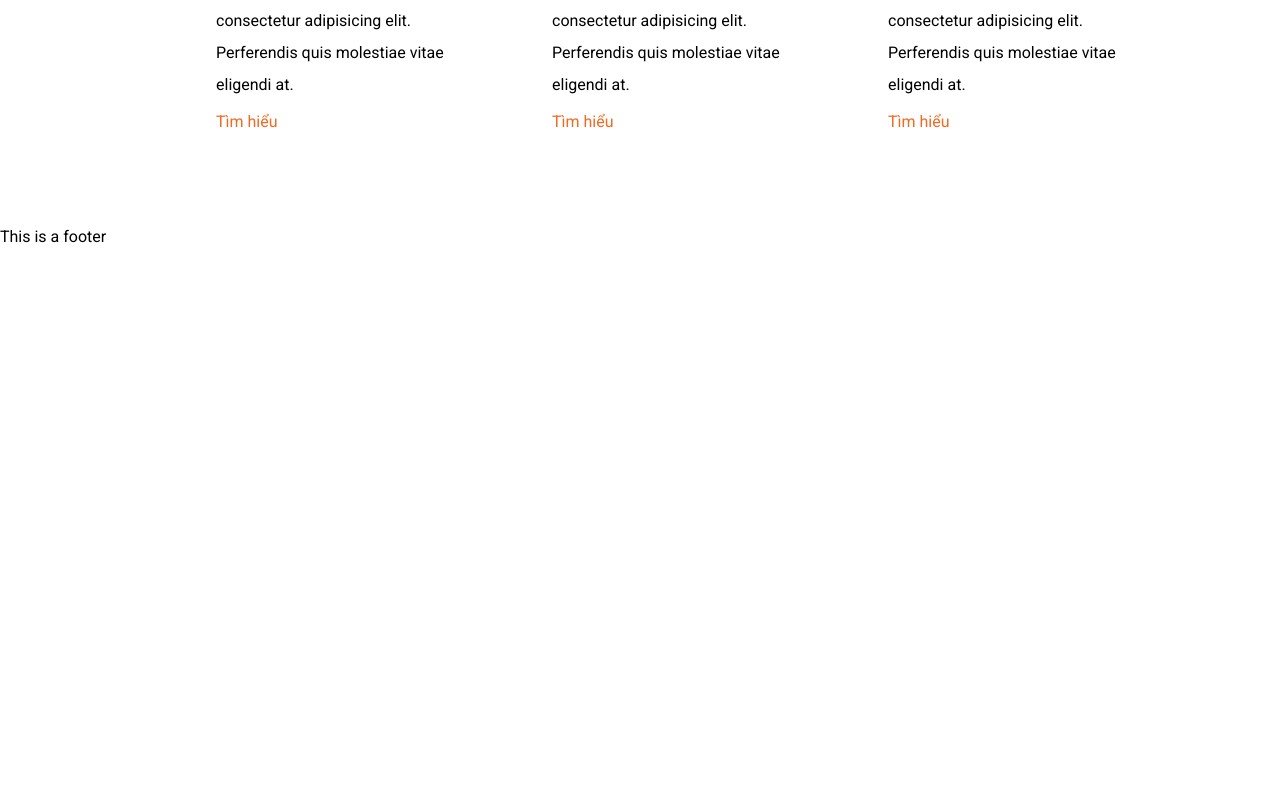
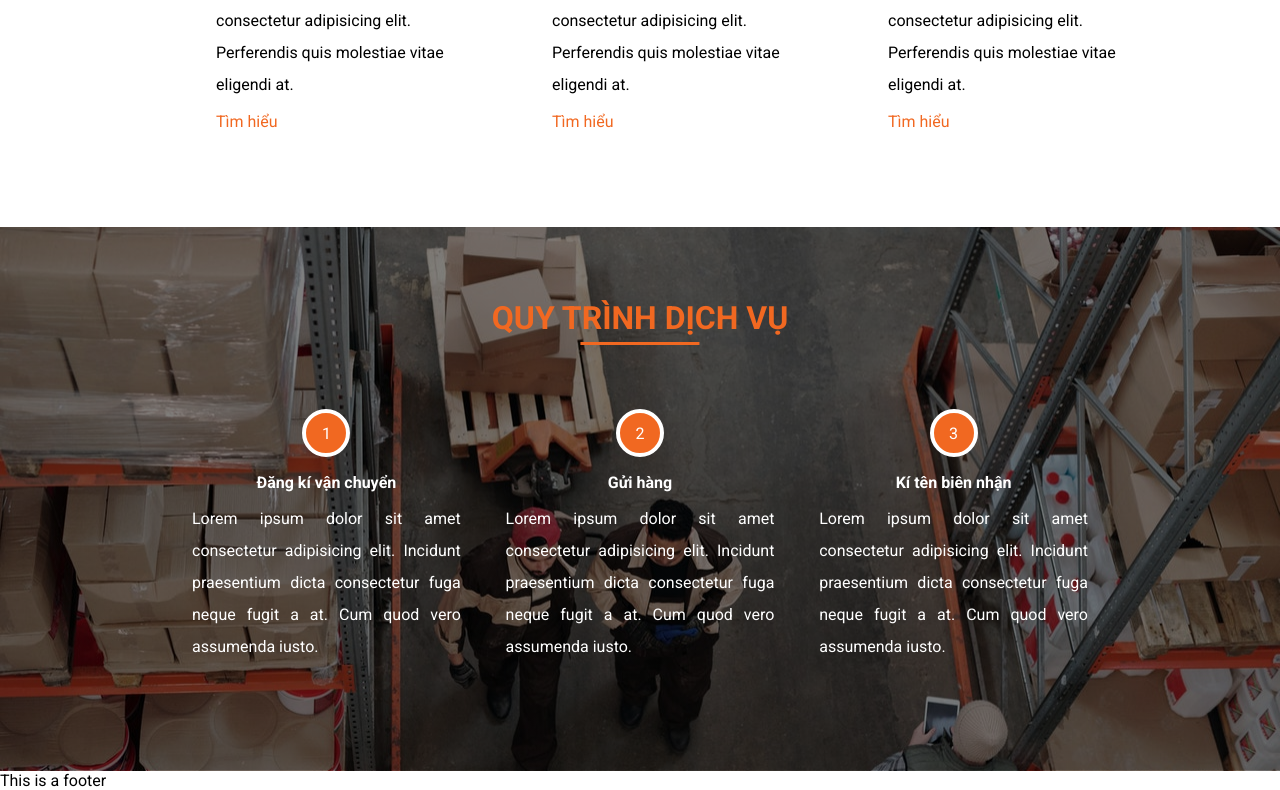
Before and after one commit to huyhoangk21/client-express, a Next.js app: page / in a window 1280 px wide. Shown: the part 1928-2718 px from the top of the page. Before the commit the page ends 2174 px from the top, so only its background shows below. Built offline with nearby package versions, Linux system fonts and the light colour scheme.

Commit message:
finished process section 4/5 homepage done

```diff
--- /dev/null
+++ b/components/Process.js
@@ -0,0 +1,59 @@
+import styled from 'styled-components';
+import { Section } from './shared';
+import PropTypes from 'prop-types';
+
+const Process = styled(Section)`
+  background-image: linear-gradient(rgba(0, 0, 0, 0.5), rgba(0, 0, 0, 0.5)),
+    url(${props => props.img});
+  background-attachment: fixed;
+  background-position: center;
+  background-repeat: no-repeat;
+  background-size: cover;
+`;
+
+const Content = styled.div`
+  display: flex;
+  flex-wrap: wrap;
+  color: ${props => props.theme.white};
+  margin: 0 2rem;
+  justify-content: space-between;
+
+  .rounded-number {
+    background-color: ${props => props.theme.main};
+    width: 3rem;
+    height: 3rem;
+    border: 0.3rem solid ${props => props.theme.white};
+    border-radius: 50%;
+    display: flex;
+    justify-content: center;
+    align-items: center;
+    margin: 0 auto 1rem;
+  }
+
+  h4 {
+    text-align: center;
+  }
+
+  p {
+    text-align: justify;
+  }
+
+  @media screen and (min-width: 768px) {
+    .rounded-number {
+      margin: 1rem auto 1rem;
+    }
+  }
+
+  @media screen and (min-width: 992px) {
+    .rounded-number {
+      margin: 2rem auto 1rem;
+    }
+  }
+`;
+
+Process.Content = Content;
+
+Process.propTypes = {
+  img: PropTypes.node.isRequired,
+};
+export default Process;
--- a/components/index.js
+++ b/components/index.js
@@ -4,4 +4,5 @@ export { default as Layout } from './Layout';
 export { default as Hero } from './Hero';
 export { default as About } from './About';
 export { default as Service } from './Service';
+export { default as Process } from './Process';
 export { default as Footer } from './Footer';
--- a/content/home.js
+++ b/content/home.js
@@ -80,3 +80,33 @@ export const renderedServices = services.map(service => {
     </Card>
   );
 });
+
+const process = [
+  {
+    title: 'Đăng kí vận chuyển',
+    text:
+      'Lorem ipsum dolor sit amet consectetur adipisicing elit. Incidunt praesentium dicta consectetur fuga neque fugit a at. Cum quod vero assumenda iusto.',
+  },
+  {
+    title: 'Gửi hàng',
+    text:
+      'Lorem ipsum dolor sit amet consectetur adipisicing elit. Incidunt praesentium dicta consectetur fuga neque fugit a at. Cum quod vero assumenda iusto.',
+  },
+  {
+    title: 'Kí tên biên nhận',
+    text:
+      'Lorem ipsum dolor sit amet consectetur adipisicing elit. Incidunt praesentium dicta consectetur fuga neque fugit a at. Cum quod vero assumenda iusto.',
+  },
+];
+
+export const renderedProcess = process.map((info, index) => {
+  return (
+    <Card key={info.title}>
+      <Card.Content>
+        <div className='rounded-number'>{index + 1}</div>
+        <h4>{info.title}</h4>
+        <p>{info.text}</p>
+      </Card.Content>
+    </Card>
+  );
+});
--- a/pages/index.js
+++ b/pages/index.js
@@ -1,6 +1,10 @@
 import { Button, PageTitle, SectionTitle } from '../components/shared';
-import { Hero, Layout, About, Service } from '../components/';
-import { renderedServices, renderedAbout } from '../content/home';
+import { Hero, Layout, About, Service, Process } from '../components/';
+import {
+  renderedServices,
+  renderedAbout,
+  renderedProcess,
+} from '../content/home';
 
 export default function Home() {
   return (
@@ -23,6 +27,10 @@ export default function Home() {
         <SectionTitle>Các dịch vụ</SectionTitle>
         <Service.Content>{renderedServices}</Service.Content>
       </Service>
+      <Process img='/images/process.jpg'>
+        <SectionTitle>Quy trình dịch vụ</SectionTitle>
+        <Process.Content>{renderedProcess}</Process.Content>
+      </Process>
     </Layout>
   );
 }
```
Also changed, not shown: public/images/process.jpg (added).
